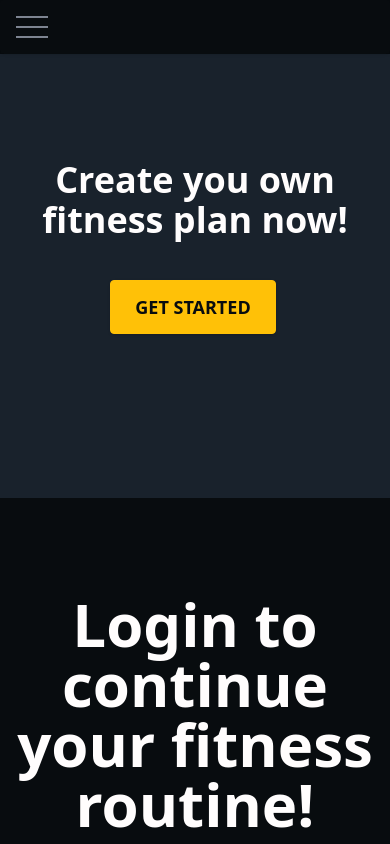
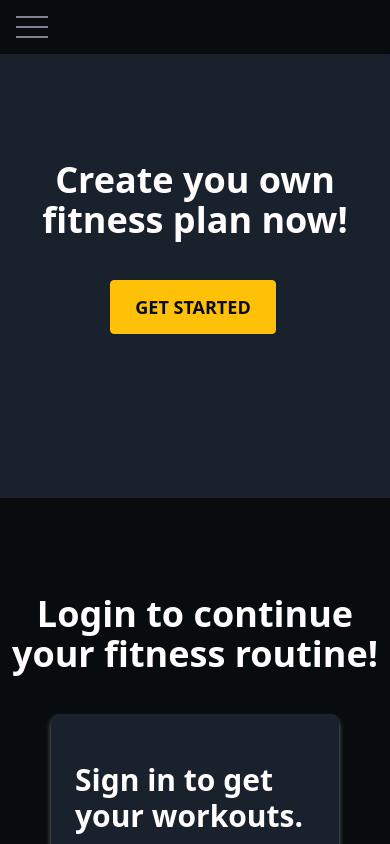
Before and after one commit to kmtGryffindor20/code-fest-workout-buddy, a React (Vite) app: page / in a window 390 px wide. Shown: the top 844 px of the page. Built offline with nearby package versions, Linux system fonts and the light colour scheme.

Commit message:
chnaged text sizes

```diff
--- a/src/components/Login.jsx
+++ b/src/components/Login.jsx
@@ -149,7 +149,7 @@ export default function Login(props){
 
     return (
         <div id="login" className="flex flex-col items-center bg-night py-24">
-            <h2 className="text-white text-6xl md:text-7xl lg:text-8xl text-center font-bold max-w-4xl">{formData.isSignUp?"Signup Now to start you fitness routine":"Login to continue your fitness routine"}!</h2>
+            <h2 className="text-white text-4xl sm:text-6xl md:text-7xl lg:text-8xl text-center font-bold max-w-4xl">{formData.isSignUp?"Signup Now to start you fitness routine":"Login to continue your fitness routine"}!</h2>
             <form onSubmit={handleSubmit} className="rounded-lg bg-gunmetal w-72 md:w-96 h-full py-12 px-6 mt-10 shadow-md shadow-seasalt">
             <h2 className="text-3xl text-white font-bold">{formData.isSignUp ?"Sign Up to start you workout journey" :"Sign in to get your workouts"}.</h2>
 
```
